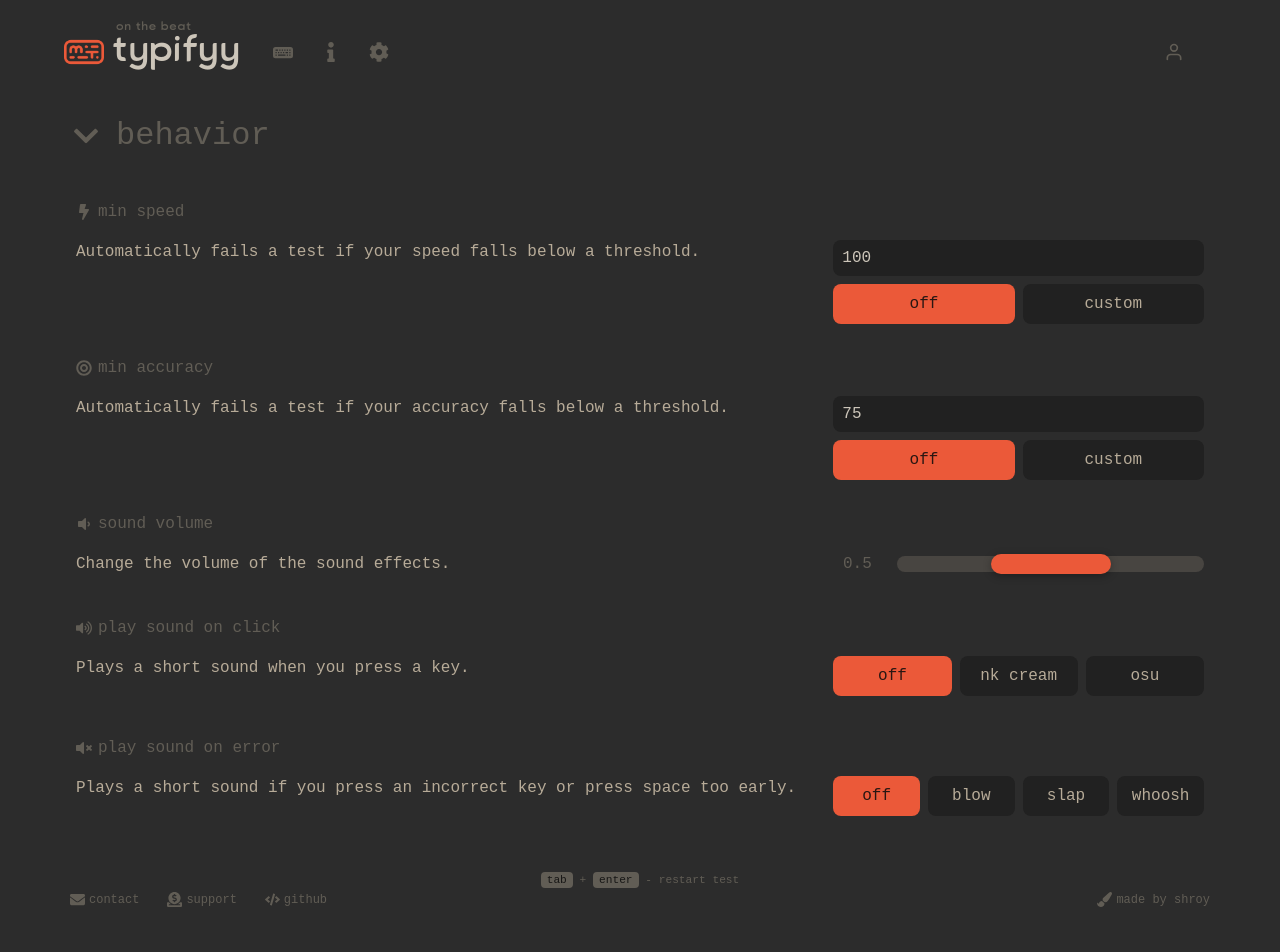
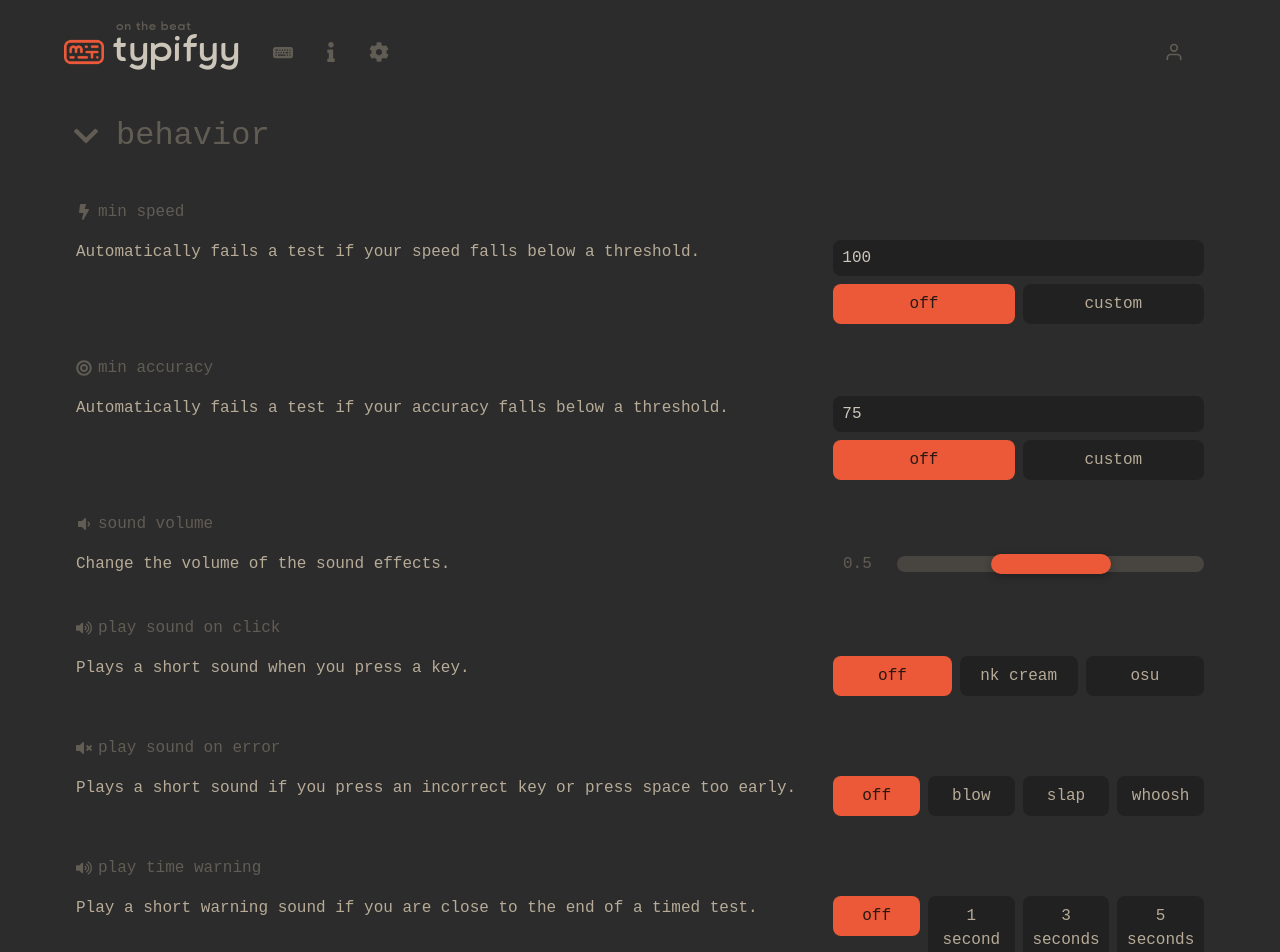
Before and after one commit to shivraj-roy/typifyy, a React (Vite) app: page /settings in a window 1280 px wide. Shown: the top 952 px of the page. Built offline with nearby package versions, Linux system fonts and the light colour scheme; no server answers.

Commit message:
feat: play time warning...

```diff
--- a/src/components/TypeZone.tsx
+++ b/src/components/TypeZone.tsx
@@ -17,7 +17,12 @@ import Stats from "./Stats";
 import MenuBar from "./MenuBar";
 import TextButton from "./ui/TextButton";
 import { auth } from "../firebaseConfig";
-import { playKeySound, preloadSounds, playErrorSound } from "../utils/soundPlayer";
+import {
+   playKeySound,
+   preloadSounds,
+   playErrorSound,
+   playWarningSound,
+} from "../utils/soundPlayer";
 
 const TypeZone = ({
    setTestStart,
@@ -38,6 +43,7 @@ const TypeZone = ({
       soundVolume,
       soundMode,
       errorSoundMode,
+      timeWarningMode,
    } = useSettings();
 
    const [words, setWords] = useState<string[]>(() => {
@@ -67,6 +73,7 @@ const TypeZone = ({
    const timerRef = useRef<ReturnType<typeof setInterval> | null>(null);
    const elapsedSecondsRef = useRef<number>(0);
    const lastTypingTimeRef = useRef<number>(Date.now());
+   const warningPlayedRef = useRef<boolean>(false);
 
    // * Reference for each word span element in the DOM...
    const wordSpanRef = useMemo(() => {
@@ -184,6 +191,18 @@ const TypeZone = ({
                      timerRef.current = null;
                      setTestEnd(true);
                      return 0;
+                  }
+
+                  // Play time warning sound if enabled and threshold reached
+                  if (
+                     timeWarningMode !== "off" &&
+                     !warningPlayedRef.current
+                  ) {
+                     const warningThreshold = parseInt(timeWarningMode);
+                     if (prev === warningThreshold) {
+                        playWarningSound(soundVolume);
+                        warningPlayedRef.current = true;
+                     }
                   }
 
                   const timeElapsed = testTime - prev + 1;
@@ -499,6 +518,7 @@ const TypeZone = ({
       setIsAfk(false);
       elapsedSecondsRef.current = 0;
       lastTypingTimeRef.current = Date.now();
+      warningPlayedRef.current = false;
    }, [mode, testWords]);
 
    // * Cleanup timer on unmount
@@ -597,6 +617,7 @@ const TypeZone = ({
       setIsAfk(false);
       elapsedSecondsRef.current = 0;
       lastTypingTimeRef.current = Date.now();
+      warningPlayedRef.current = false;
 
       // Reset scroll position
       if (wordsContainerRef.current) {
--- a/src/context/Settings.tsx
+++ b/src/context/Settings.tsx
@@ -3,6 +3,7 @@ import {
    SettingMode,
    SoundMode,
    ErrorSoundMode,
+   TimeWarningMode,
    SettingsContextType,
 } from "../types";
 
@@ -46,6 +47,11 @@ export const SettingsContextProvider = ({
    const [errorSoundMode, setErrorSoundMode] = useState<ErrorSoundMode>(() => {
       const saved = localStorage.getItem("errorSoundMode");
       return (saved as ErrorSoundMode) || "off";
+   });
+
+   const [timeWarningMode, setTimeWarningMode] = useState<TimeWarningMode>(() => {
+      const saved = localStorage.getItem("timeWarningMode");
+      return (saved as TimeWarningMode) || "off";
    });
 
    // Save to localStorage whenever settings change
@@ -105,6 +111,14 @@ export const SettingsContextProvider = ({
       }
    }, [errorSoundMode]);
 
+   useEffect(() => {
+      try {
+         localStorage.setItem("timeWarningMode", timeWarningMode);
+      } catch (error) {
+         console.error("Failed to save timeWarningMode to localStorage:", error);
+      }
+   }, [timeWarningMode]);
+
    return (
       <SettingsContext.Provider
          value={{
@@ -122,6 +136,8 @@ export const SettingsContextProvider = ({
             setSoundMode,
             errorSoundMode,
             setErrorSoundMode,
+            timeWarningMode,
+            setTimeWarningMode,
          }}
       >
          {children}
--- a/src/pages/Settings.tsx
+++ b/src/pages/Settings.tsx
@@ -32,6 +32,8 @@ const Settings = () => {
       setSoundMode,
       errorSoundMode,
       setErrorSoundMode,
+      timeWarningMode,
+      setTimeWarningMode,
    } = useSettings();
 
    const showSavedToast = () => {
@@ -273,7 +275,7 @@ const Settings = () => {
                               playKeySound(57, "nk cream", soundVolume); // Space key
                               if (soundMode !== "nk cream") {
                                  setSoundMode("nk cream");
-                                 showSavedToast();
+                                 // showSavedToast();
                               }
                            } catch {
                               showErrorToast();
@@ -290,7 +292,7 @@ const Settings = () => {
                               playKeySound(57, "osu", soundVolume); // Space key
                               if (soundMode !== "osu") {
                                  setSoundMode("osu");
-                                 showSavedToast();
+                                 // showSavedToast();
                               }
                            } catch {
                               showErrorToast();
@@ -369,6 +371,70 @@ const Settings = () => {
                      },
                   ]}
                />
+               <SubSetting
+                  icon={<FaVolumeUp size={16} />}
+                  title="play time warning"
+                  description="Play a short warning sound if you are close to the end of a timed test."
+                  showInput={false}
+                  buttons={[
+                     {
+                        label: "off",
+                        isActive: timeWarningMode === "off",
+                        onClick: () => {
+                           try {
+                              if (timeWarningMode !== "off") {
+                                 setTimeWarningMode("off");
+                                 showSavedToast();
+                              }
+                           } catch {
+                              showErrorToast();
+                           }
+                        },
+                     },
+                     {
+                        label: "1 second",
+                        isActive: timeWarningMode === "1",
+                        onClick: () => {
+                           try {
+                              if (timeWarningMode !== "1") {
+                                 setTimeWarningMode("1");
+                                 // showSavedToast();
+                              }
+                           } catch {
+                              showErrorToast();
+                           }
+                        },
+                     },
+                     {
+                        label: "3 seconds",
+                        isActive: timeWarningMode === "3",
+                        onClick: () => {
+                           try {
+                              if (timeWarningMode !== "3") {
+                                 setTimeWarningMode("3");
+                                 // showSavedToast();
+                              }
+                           } catch {
+                              showErrorToast();
+                           }
+                        },
+                     },
+                     {
+                        label: "5 seconds",
+                        isActive: timeWarningMode === "5",
+                        onClick: () => {
+                           try {
+                              if (timeWarningMode !== "5") {
+                                 setTimeWarningMode("5");
+                                 // showSavedToast();
+                              }
+                           } catch {
+                              showErrorToast();
+                           }
+                        },
+                     },
+                  ]}
+               />
             </div>
          </div>
       </>
--- a/src/types/index.ts
+++ b/src/types/index.ts
@@ -56,6 +56,7 @@ export interface TestModeContextType {
 export type SettingMode = "off" | "custom";
 export type SoundMode = "off" | "nk cream" | "osu";
 export type ErrorSoundMode = "off" | "blow" | "slap" | "whoosh";
+export type TimeWarningMode = "off" | "1" | "3" | "5";
 
 export interface SettingsContextType {
    minSpeedMode: SettingMode;
@@ -72,4 +73,6 @@ export interface SettingsContextType {
    setSoundMode: (mode: SoundMode) => void;
    errorSoundMode: ErrorSoundMode;
    setErrorSoundMode: (mode: ErrorSoundMode) => void;
+   timeWarningMode: TimeWarningMode;
+   setTimeWarningMode: (mode: TimeWarningMode) => void;
 }
--- a/src/utils/soundPlayer.ts
+++ b/src/utils/soundPlayer.ts
@@ -132,3 +132,24 @@ export const playErrorSound = (mode: ErrorSoundMode, volume: number = 0.5) => {
       }
    });
 };
+
+// Play time warning sound
+export const playWarningSound = (volume: number = 0.5) => {
+   const soundPath = "/assets/sounds/warning/Clock Ticking.wav";
+
+   // Get or create audio element
+   let audio = audioCache[soundPath];
+   if (!audio) {
+      audio = preloadSound(soundPath);
+   }
+
+   // Clone and play to allow multiple simultaneous sounds
+   const audioClone = audio.cloneNode() as HTMLAudioElement;
+   audioClone.volume = volume;
+   audioClone.play().catch((error) => {
+      // Ignore autoplay policy errors
+      if (error.name !== "NotAllowedError") {
+         console.error("Error playing warning sound:", error);
+      }
+   });
+};
```
Also changed, not shown: 2 other files (tests, documents, lock files or other folders).
